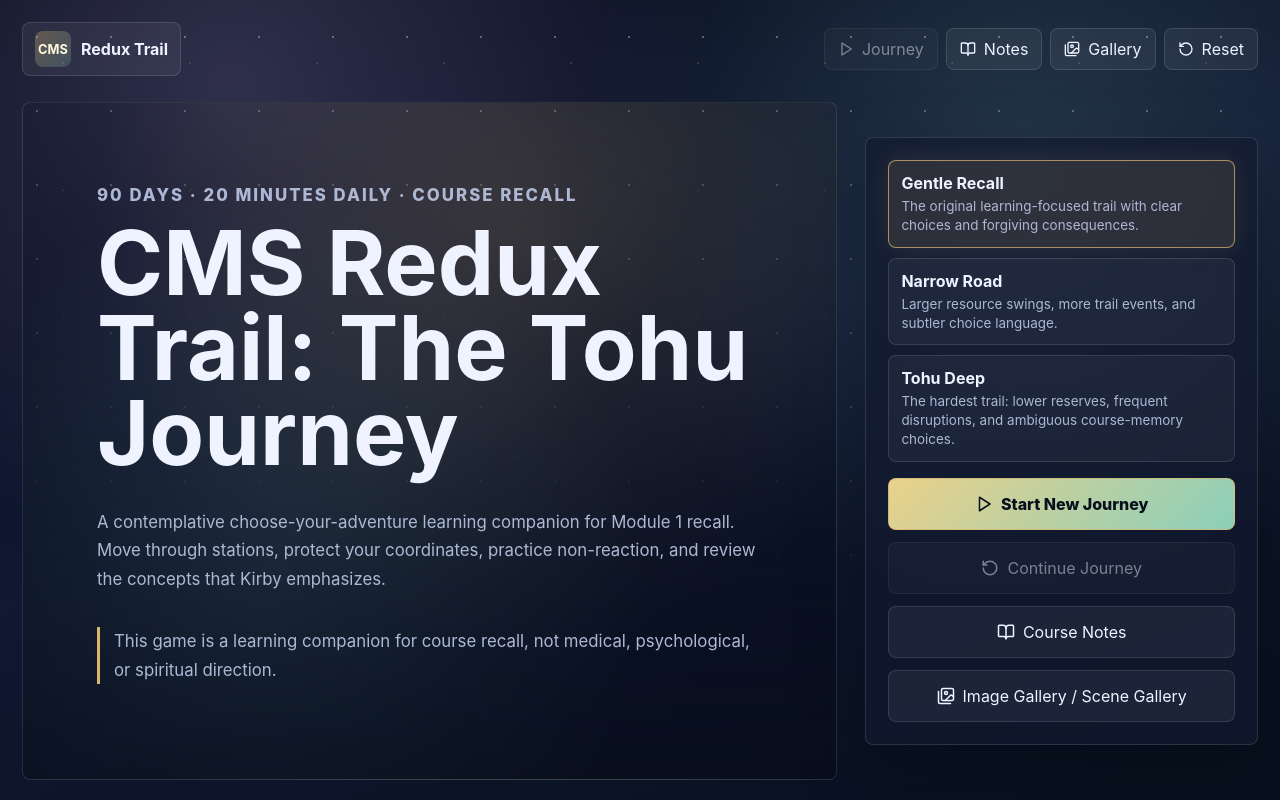
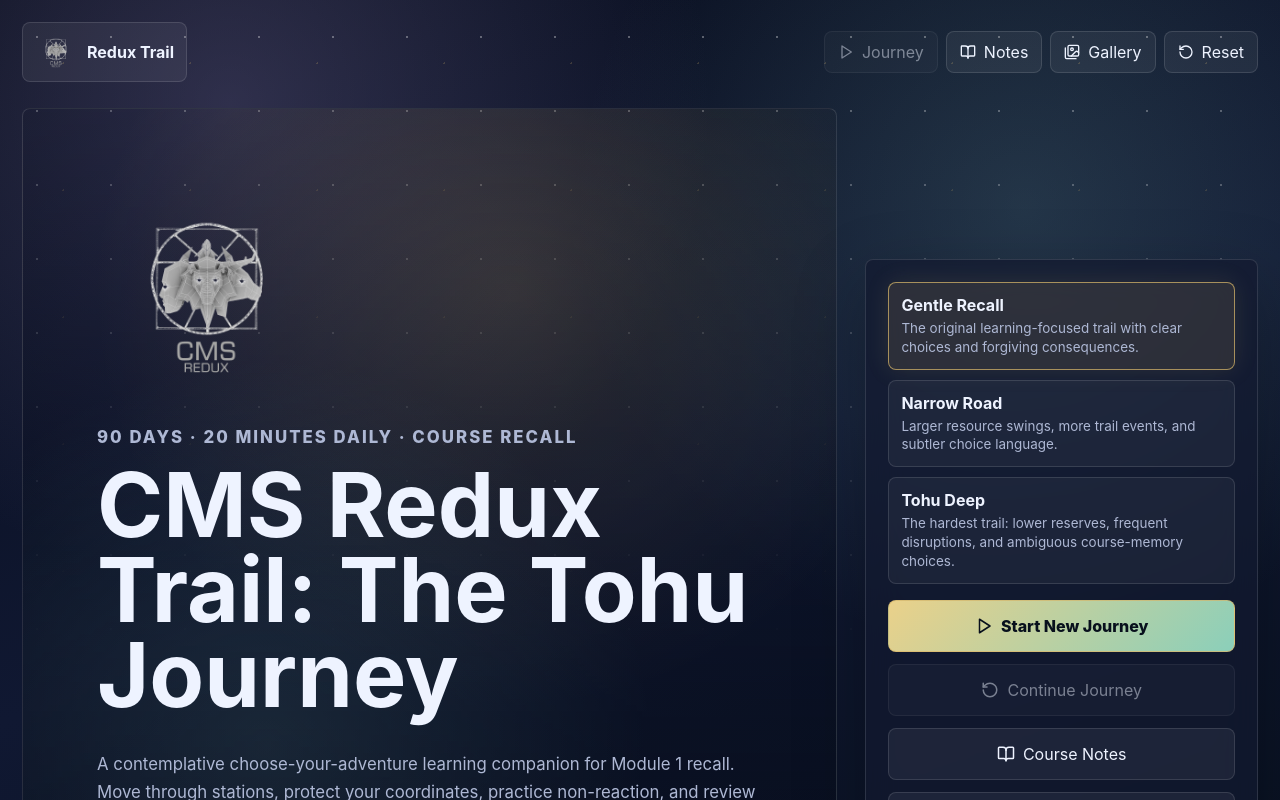
Before and after one commit to NipuniThakshila2000/ADVENTURE-GAME, a React (Vite) app: page / in a window 1280 px wide. Shown: the top 800 px of the page. Built offline with nearby package versions, Linux system fonts and the light colour scheme.

Commit message:
Add CMS Redux logo

```diff
--- a/src/App.tsx
+++ b/src/App.tsx
@@ -39,7 +39,7 @@ export default function App() {
       <div className="stars" />
       <header className="topbar">
         <button className="brand" onClick={() => setScreen("menu")}>
-          <span className="brand-mark">CMS</span>
+          <img className="brand-logo" src="/images/cms-redux-logo.png" alt="CMS Redux" />
           <span>Redux Trail</span>
         </button>
         <nav>
--- a/src/components/MainMenu.tsx
+++ b/src/components/MainMenu.tsx
@@ -18,6 +18,7 @@ export default function MainMenu({ hasSave, stationTitle, onStart, onContinue, o
   return (
     <main className="menu hero-panel">
       <section className="hero-copy">
+        <img className="hero-logo" src="/images/cms-redux-logo.png" alt="CMS Redux" />
         <p className="eyebrow">90 days · 20 minutes daily · course recall</p>
         <h1>CMS Redux Trail: The Tohu Journey</h1>
         <p>
--- a/src/styles.css
+++ b/src/styles.css
@@ -83,15 +83,11 @@ button {
   font-weight: 700;
 }
 
-.brand-mark {
-  display: grid;
-  place-items: center;
-  width: 36px;
-  height: 36px;
-  border-radius: 8px;
-  background: linear-gradient(135deg, rgba(217,183,106,0.32), rgba(111,166,167,0.28));
-  color: #fff8de;
-  font-size: 0.8rem;
+.brand-logo {
+  display: block;
+  width: 42px;
+  height: 42px;
+  object-fit: contain;
 }
 
 .topbar nav {
@@ -165,6 +161,13 @@ button:not(:disabled):hover {
     radial-gradient(circle at 60% 20%, rgba(217, 183, 106, 0.22), transparent 26rem),
     radial-gradient(circle at 30% 70%, rgba(111, 166, 167, 0.3), transparent 24rem);
   border: 1px solid var(--panel-border);
+}
+
+.hero-logo {
+  display: block;
+  width: min(220px, 48vw);
+  height: auto;
+  margin: 0 0 20px;
 }
 
 .hero-copy h1,
```
Also changed, not shown: public/images/cms-redux-logo.png (added).
